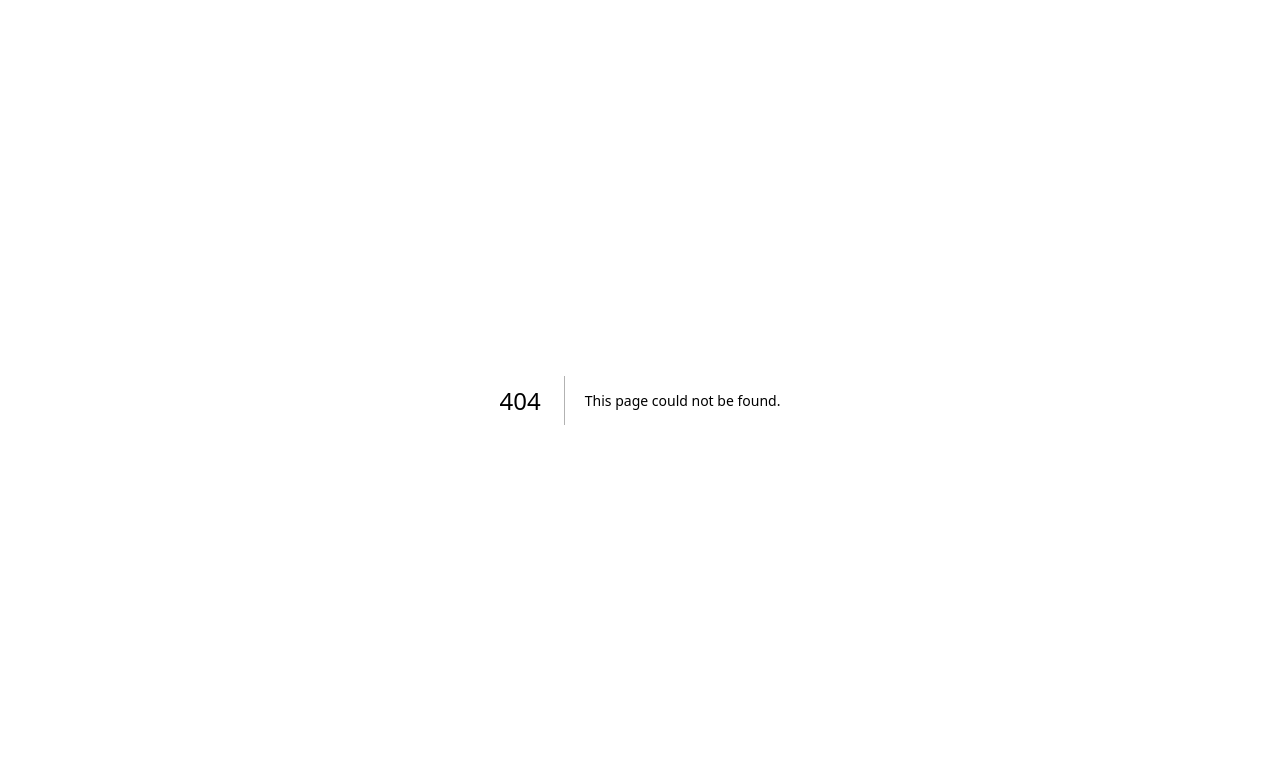
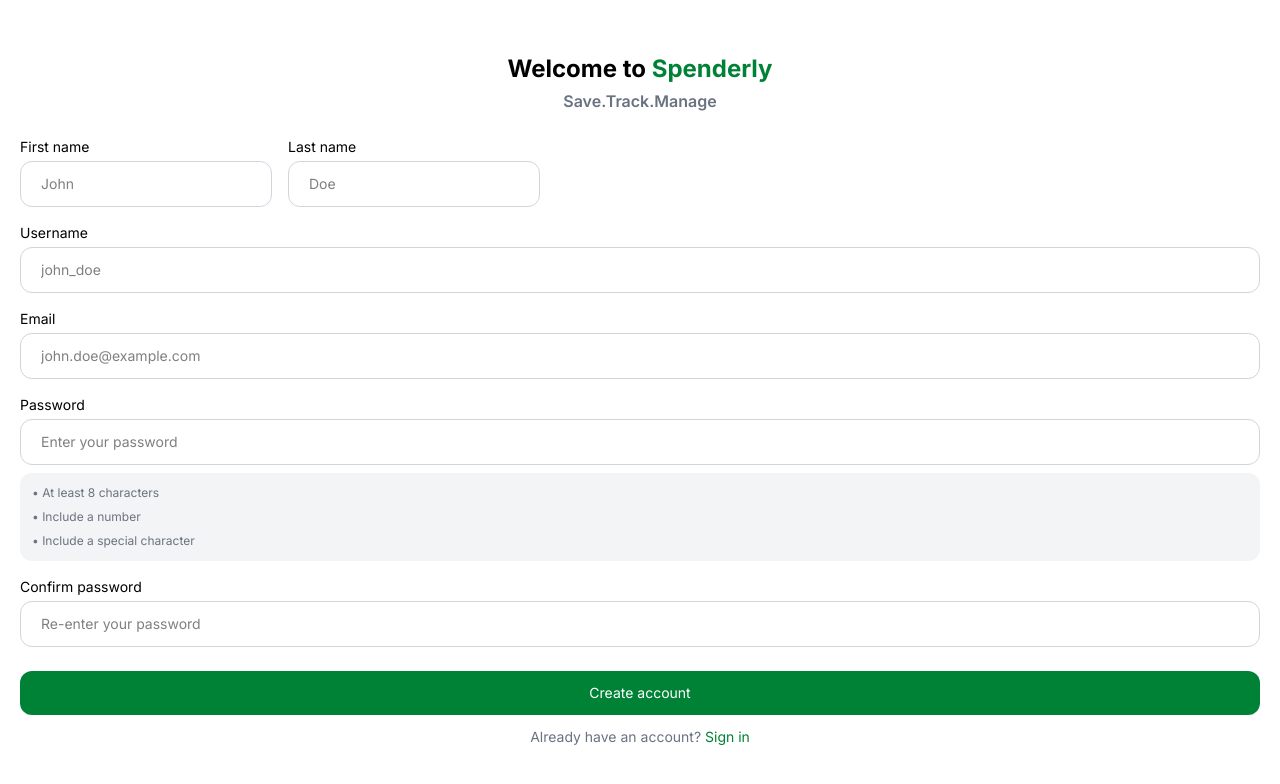
Before and after one commit to ed-specs/Spenderly, a Next.js app: page /create-account in a window 1280 px wide. Before the commit this address had no page. Shown: the top 784 px of the page. Built offline with nearby package versions, Linux system fonts and the light colour scheme.

Commit message:
IMPLEMENTED: Created Create account UI/UX

```diff
--- /dev/null
+++ b/src/app/(auth)/create-account/page.jsx
@@ -0,0 +1,86 @@
+"use client";
+
+import ButtonComponent from "@/app/ui/components/Buttons";
+import InputComponent from "@/app/ui/components/Inputs";
+import Link from "next/link";
+
+export default function CreateAccount() {
+  return (
+    <div className=" min-h-dvh flex items-center justify-center text-sm p-5">
+      <div className="flex flex-col gap-6 w-full">
+        {/* header */}
+        <div className="flex flex-col gap-1 text-center">
+          <h1 className="text-2xl font-bold">
+            Welcome to <span className="text-green-700">Spenderly</span>
+          </h1>
+          <p className="text-gray-500 font-semibold text-base">
+            Save.Track.Manage
+          </p>
+        </div>
+        {/* main */}
+        <div className="flex flex-col gap-4">
+          <div className="flex items-center gap-4">
+            <div className="flex flex-col gap-1">
+              <label htmlFor="">First name</label>
+
+              <InputComponent type="text" placeholder="John" />
+            </div>
+
+            <div className="flex flex-col gap-1">
+              <label htmlFor="">Last name</label>
+
+              <InputComponent type="text" placeholder="Doe" />
+            </div>
+          </div>
+
+          <div className="flex flex-col gap-1">
+            <label htmlFor="">Username</label>
+
+            <InputComponent type="text" placeholder="john_doe" />
+          </div>
+
+          <div className="flex flex-col gap-1">
+            <label htmlFor="">Email</label>
+
+            <InputComponent type="text" placeholder="john.doe@example.com" />
+          </div>
+
+          <div className="flex flex-col gap-1">
+            <label htmlFor="">Password</label>
+
+            <InputComponent type="password" placeholder="Enter your password" />
+
+            {/* password metrics */}
+            <div className="flex flex-col gap-2 text-xs text-gray-500 bg-gray-100 p-3 rounded-xl mt-1">
+              <span>• At least 8 characters</span>
+              <span>• Include a number</span>
+              <span>• Include a special character</span>
+            </div>
+          </div>
+
+          <div className="flex flex-col gap-1">
+            <label htmlFor="">Confirm password</label>
+
+            <InputComponent
+              type="password"
+              placeholder="Re-enter your password"
+            />
+          </div>
+        </div>
+        {/* buttons */}
+        <div className="flex flex-col gap-3">
+          <ButtonComponent type="submit">Create account</ButtonComponent>
+
+          <div className="flex items-center justify-center">
+            <p className="text-gray-500">
+              Already have an account?{" "}
+              <Link href="/" className="text-green-700 hover:underline">
+                Sign in
+              </Link>
+            </p>
+          </div>
+        </div>
+      </div>
+    </div>
+  );
+}
--- a/src/app/ui/components/Inputs.jsx
+++ b/src/app/ui/components/Inputs.jsx
@@ -7,7 +7,7 @@ export default function InputComponent({
     <input
       type={type}
       placeholder={placeholder}
-      className="border border-gray-300 rounded-xl py-3 px-5 outline-none focus:border-green-700"
+      className="w-full border border-gray-300 rounded-xl py-3 px-5 outline-none focus:border-green-700"
       {...props}
     />
   );
```
